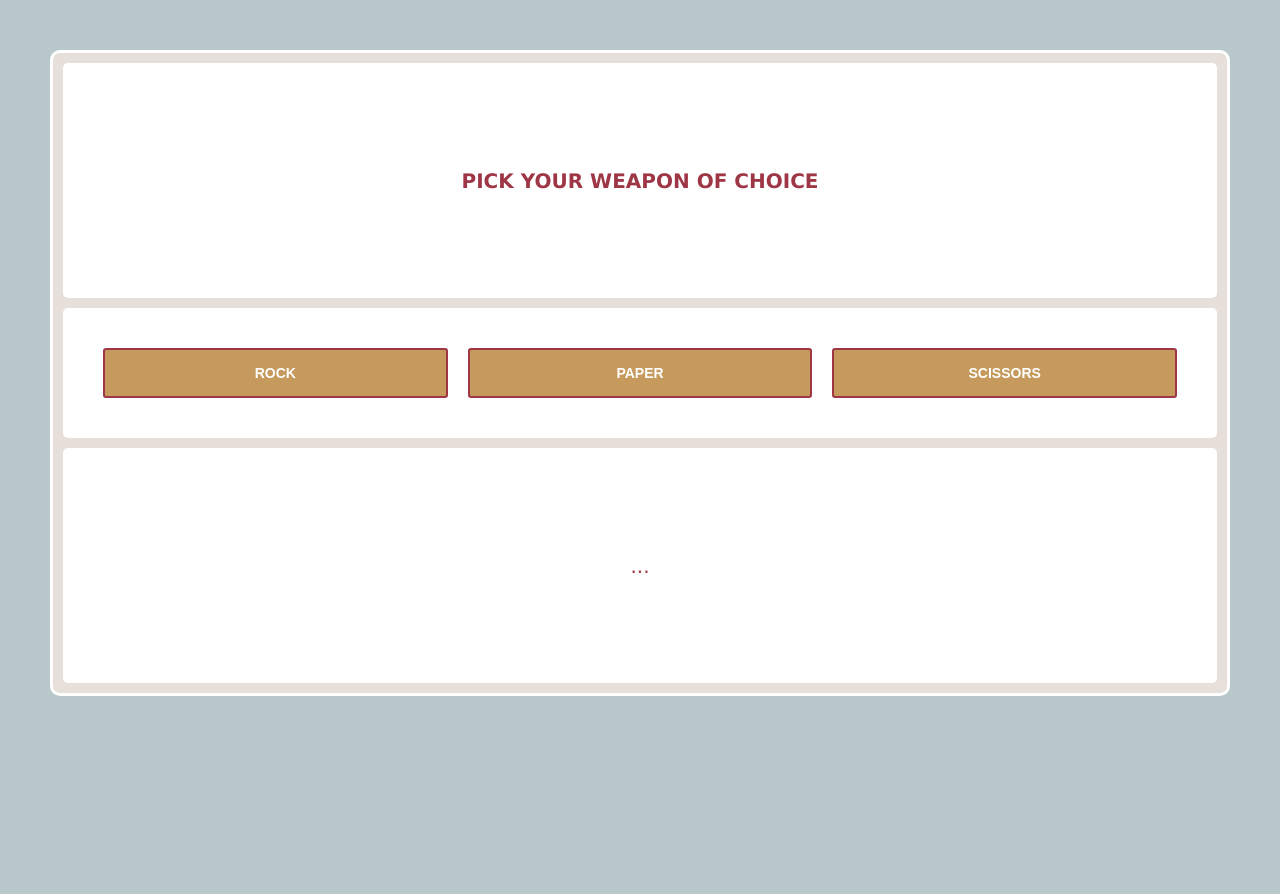
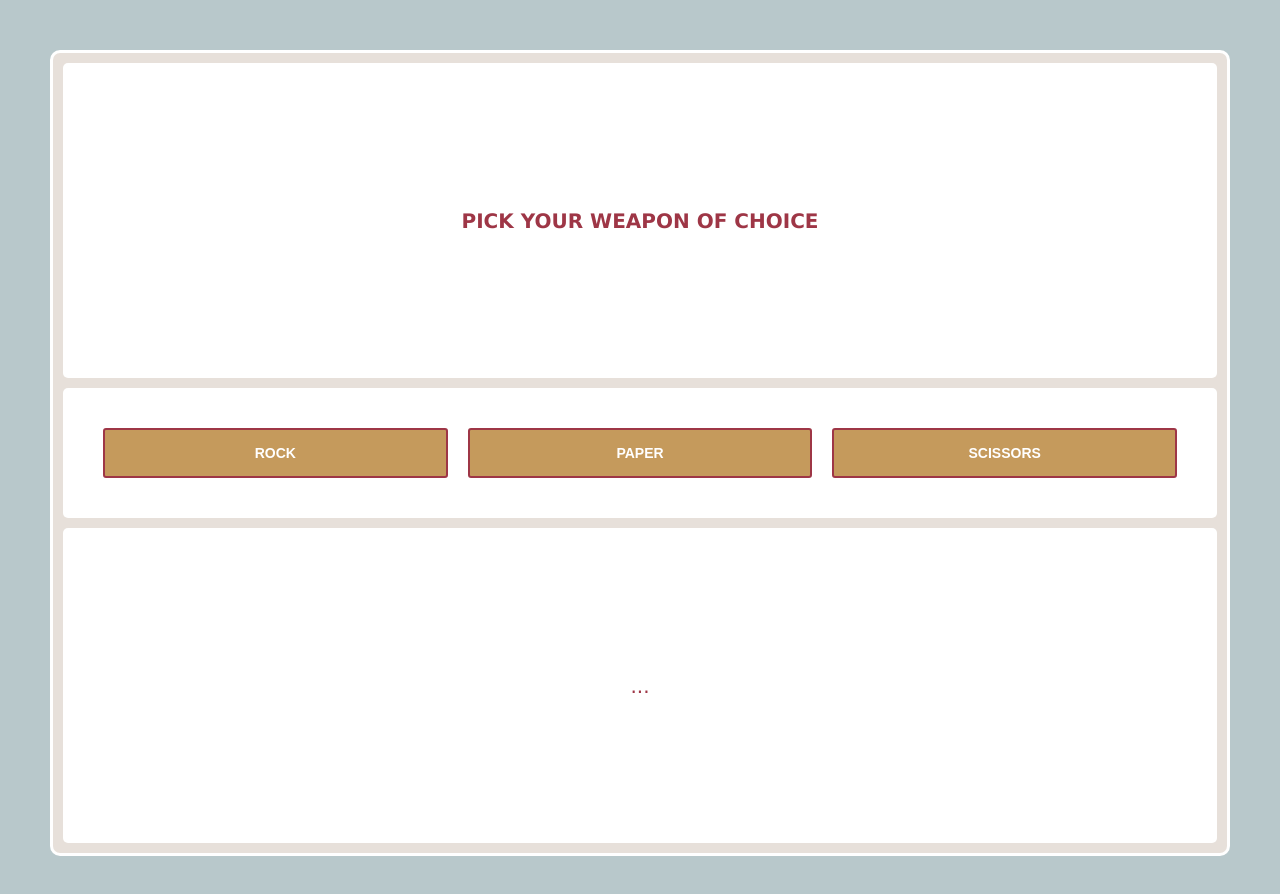
Before and after one commit to ManonLef/RPS-2022, a plain HTML site: page index.html in a window 1280 px wide. Before the commit the page ends 800 px from the top, so only its background shows below. Drawn offline with Linux system fonts and the light colour scheme.

Commit message:
add flex wrap to buttons for smaller sizes

```diff
--- a/style.css
+++ b/style.css
@@ -8,7 +8,7 @@ body {
 
 .modal {
     background-color: #e7e0da;
-    height: 80vh;
+    height: 100vh;
     margin: 50px;
     border-radius: 10px;
     border: solid 3px white;
@@ -35,6 +35,7 @@ body {
     display: flex;
     justify-content: center;
     align-items: center;
+    flex-wrap: wrap;
     background-color: white;
     margin: 5px 10px;
     border-radius: 5px;
```
